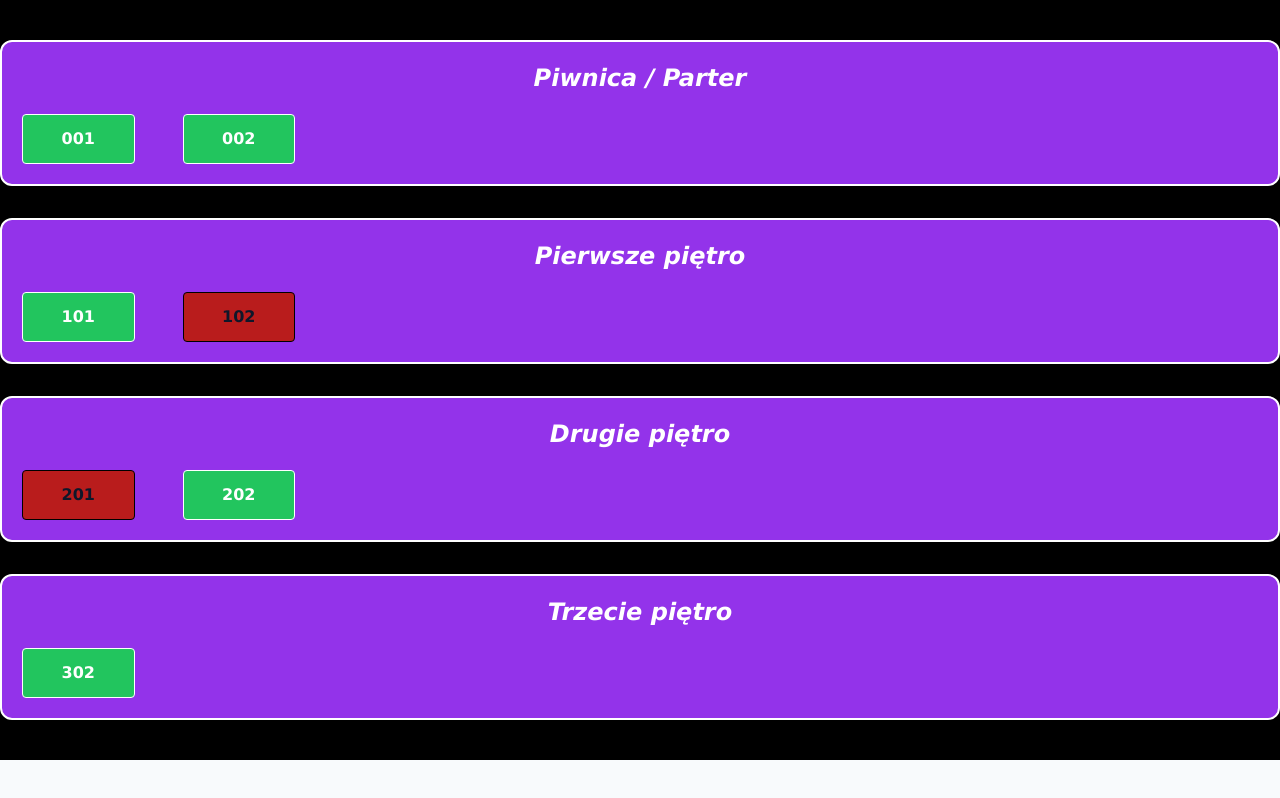
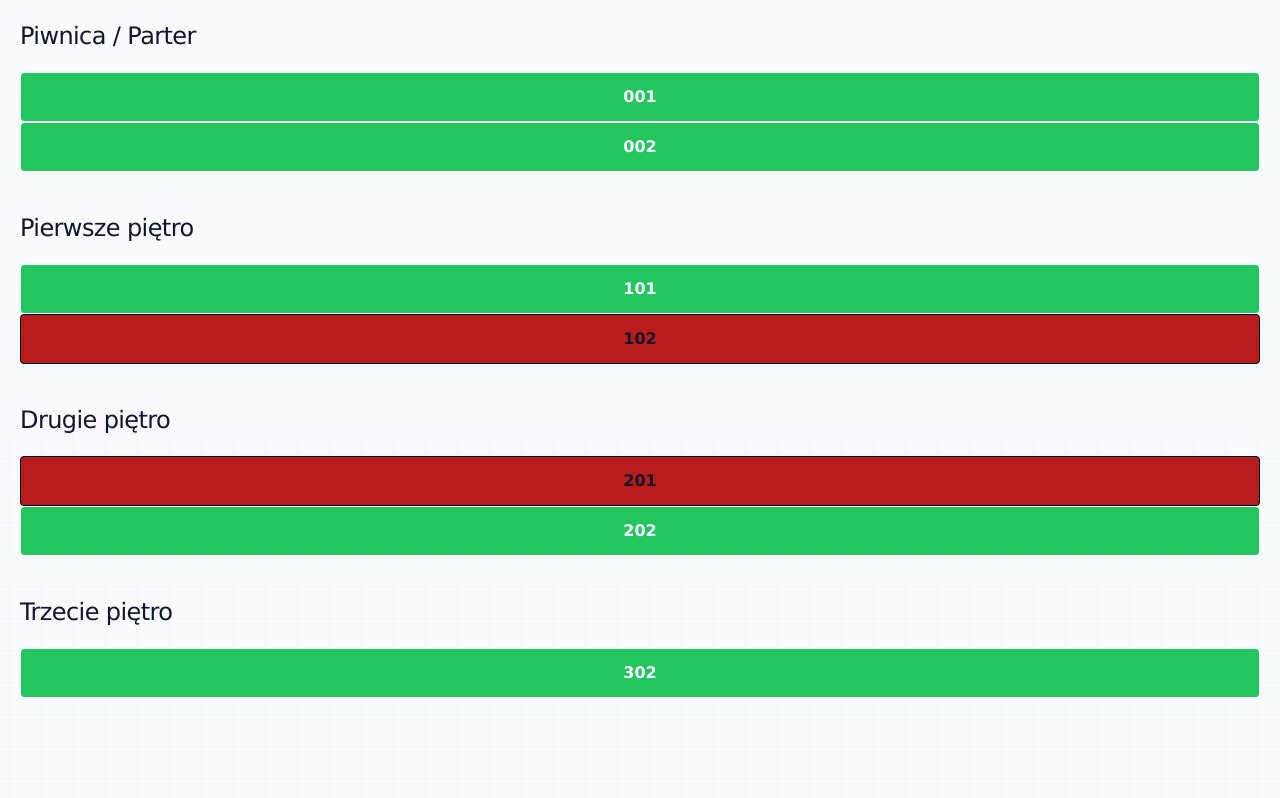
Before and after one commit to dzajlopment/keyFrontend, a React (Vite) app: page / in a window 1280 px wide. Built offline with nearby package versions, Linux system fonts and the light colour scheme; no server answers.

Commit message:
Prepare to light mode

```diff
--- a/src/components/KeyBox/Floor.tsx
+++ b/src/components/KeyBox/Floor.tsx
@@ -5,15 +5,13 @@ export type Props = {
 	keys: KeyProps[];
 };
 
-// TODO: Style this component
-
 export const Floor = ({ name, keys }: Props) => {
 	return (
-		<div className="bg-purple-600 rounded-xl p-5 border-2 border-white">
-			<div className="text-center text-2xl text-white font-bold italic mb-5">
+		<div className="rounded-xl p-5">
+			<div className="text-2xl font-medium text-slate-900 tracking-tight">
 				{name}
 			</div>
-			<div className="grid gap-3 sm:gap-5 lg:gap-8 xl:gap-12 grid-cols-4 sm:grid-cols-6 lg:grid-cols-8">
+			<div className="grid mt-5 ">
 				{keys.map((key) => (
 					<Key key={key.name} {...key} />
 				))}
--- a/src/components/KeyBox/Key.tsx
+++ b/src/components/KeyBox/Key.tsx
@@ -28,7 +28,7 @@ export const Key = ({ name, owner, className, ...props }: KeyProps) => {
 			)}
 			<button
 				onClick={() => setIsOpen(true)}
-				className={cn("key", isEnabled ? "key-free" : "key-occupied", className)} //TODO: Style button and its variations.
+				className={cn("key", isEnabled ? "key-free" : "key-occupied", className)}
 				{...props}>
 				{name}
 			</button>
--- a/src/components/KeyBox/index.tsx
+++ b/src/components/KeyBox/index.tsx
@@ -9,12 +9,19 @@ const KeyBox = () => {
 	const { keys } = useKeys();
 
 	return (
-		<section className="bg-black py-10">
-			<div className="container flex flex-col gap-8">
-				<Floor name="Piwnica / Parter" keys={getFloorKeys(keys, 0)} />
-				<Floor name="Pierwsze piętro" keys={getFloorKeys(keys, 1)} />
-				<Floor name="Drugie piętro" keys={getFloorKeys(keys, 2)} />
-				<Floor name="Trzecie piętro" keys={getFloorKeys(keys, 3)} />
+		<section className="relative bg-slate-50 rounded-xl overflow-hidden h-full">
+			<div
+				style={{
+					backgroundPosition: "10px 10px",
+				}}
+				className="absolute inset-0 bg-grid-slate-100 [mask-image:linear-gradient(0deg,#fff,rgba(255,255,255,0.6))] dark:bg-grid-slate-700/25 dark:[mask-image:linear-gradient(0deg,rgba(255,255,255,0.1),rgba(255,255,255,0.5))]"></div>
+			<div className="relative rounded-xl overflow-auto">
+				<div className="flex flex-col">
+					<Floor name="Piwnica / Parter" keys={getFloorKeys(keys, 0)} />
+					<Floor name="Pierwsze piętro" keys={getFloorKeys(keys, 1)} />
+					<Floor name="Drugie piętro" keys={getFloorKeys(keys, 2)} />
+					<Floor name="Trzecie piętro" keys={getFloorKeys(keys, 3)} />
+				</div>
 			</div>
 		</section>
 	);
--- a/src/index.css
+++ b/src/index.css
@@ -3,8 +3,22 @@
 @tailwind utilities;
 
 @layer base {
+	* {
+		@apply m-0 p-0 box-border;
+	}
+
+	html {
+		@apply h-full;
+	}
+
 	body {
-		@apply bg-slate-50 text-slate-900;
+		@apply bg-slate-50 text-gray-900 h-full;
+		font-family: "Lucida Sans", "Lucida Sans Regular", "Lucida Grande",
+			"Lucida Sans Unicode", Geneva, Verdana, sans-serif;
+	}
+
+	#root {
+		@apply h-full;
 	}
 }
 
@@ -14,32 +28,13 @@
 @layer components {
 	.key {
 		@apply border rounded py-3 font-semibold transition-all duration-200 ease-in-out
-		hover:scale-105
+		hover:scale-105;
 	}
 	.key-free {
-		@apply bg-green-500 text-white border-white
+		@apply bg-green-500 text-white border-white;
 	}
 
 	.key-occupied {
-		@apply bg-red-700 border-black
+		@apply bg-red-700 border-black;
 	}
 }
-
-@keyframes zoom-in {
-	0% {
-		transform: scale(0.8, 0.8);
-		opacity: 0.5;
-	}
-	100% {
-		transform: scale(1, 1);
-		opacity: 1;
-	}
-}
-
-body {
-	font-family: 'Lucida Sans', 'Lucida Sans Regular', 'Lucida Grande', 'Lucida Sans Unicode', Geneva, Verdana, sans-serif;
-}
-
-.test {
-	animation: zoom-in 0.1s ease;
-}
```
Also changed, not shown: tailwind.config.js (+5 -0 lines).
